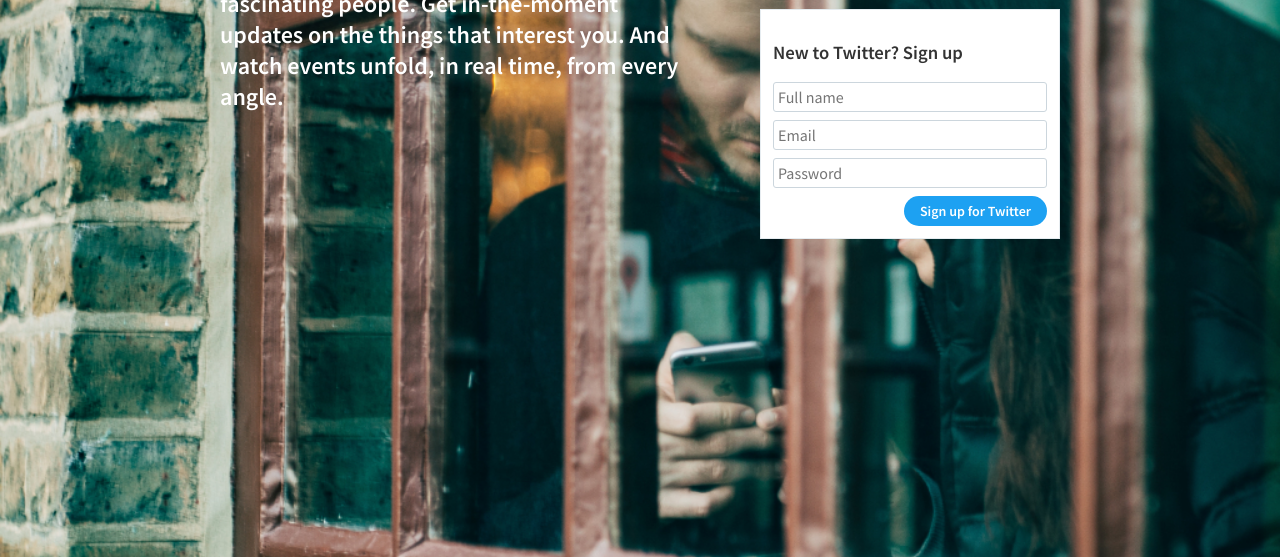
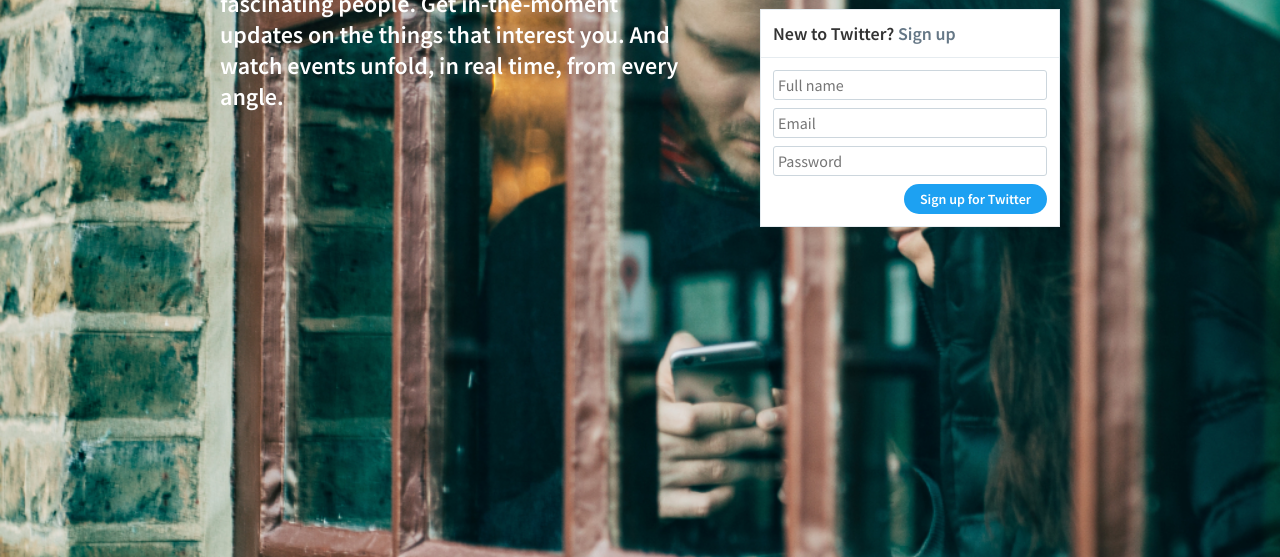
Before and after one commit to richellepenensoro/twitter-clone, a website: page views/landing.html in a window 1280 px wide. Shown: the part 243-800 px from the top of the page. Drawn offline with nearby package versions, Linux system fonts and the light colour scheme; files that its build step writes are made by us from their sources; files whose address does not match are found by name.

Commit message:
styles for signup form header

```diff
--- a/static/stylesheets/pages/landing.css
+++ b/static/stylesheets/pages/landing.css
@@ -27,13 +27,21 @@ main.wrapper {
 }
 
 .auth-form {
-    padding: 1.2rem;
     border: 1px solid var(--gray-1);
     background-color: #fff;
 }
 
 .auth-form:not(:last-child) {
     margin-bottom: 1.2rem;
+}
+
+.auth-form .form-header {
+    padding: 1.2rem;
+    border-bottom: 1px solid var(--gray-1);
+}
+
+.auth-form .form-body {
+    padding: 1.2rem;
 }
 
 .login-form .actions {
@@ -61,3 +69,12 @@ main.wrapper {
     font-weight: 600;
     color: var(--gray-3);
 }
+
+.signup-form .form-title {
+    margin: 0;
+    font-size: 1.8rem;
+}
+
+.signup-form .form-title span {
+    color: var(--gray-3);
+}
--- a/views/landing.html
+++ b/views/landing.html
@@ -22,6 +22,7 @@
 
         <div class="auth-forms">
             <form class="auth-form login-form" action="#" method="post">
+                <main class="form-body">
                     <div class="field">
                         <input type="text" name="identifier" placeholder="Email or username">
                     </div>
@@ -37,11 +38,15 @@
                         <span class="separator">·</span>
                         <a href="#">Forgot password?</a>
                     </footer>
+                </main>
             </form>
 
             <form class="auth-form signup-form" action="#" method="post">
+                <header class="form-header">
                     <h3 class="form-title">New to Twitter? <span>Sign up</span></h3>
+                </header>
 
+                <main class="form-body">
                     <div class="field">
                         <input type="text" name="fullname" placeholder="Full name">
                     </div>
@@ -54,6 +59,7 @@
                     <footer class="actions">
                         <button class="btn btn-primary">Sign up for Twitter</button>
                     </footer>
+                </main>
             </form>
         </div>
     </main>
```
Lines whose indentation alone changed are shown as unchanged.
